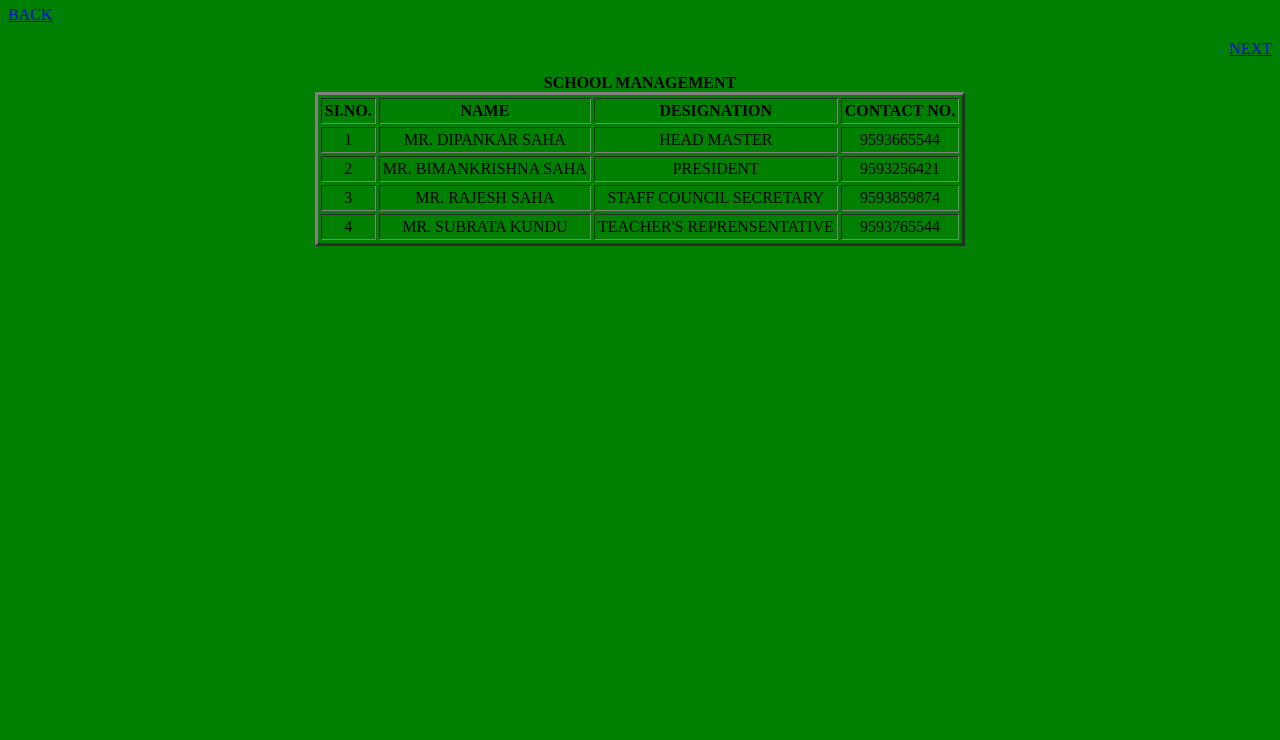
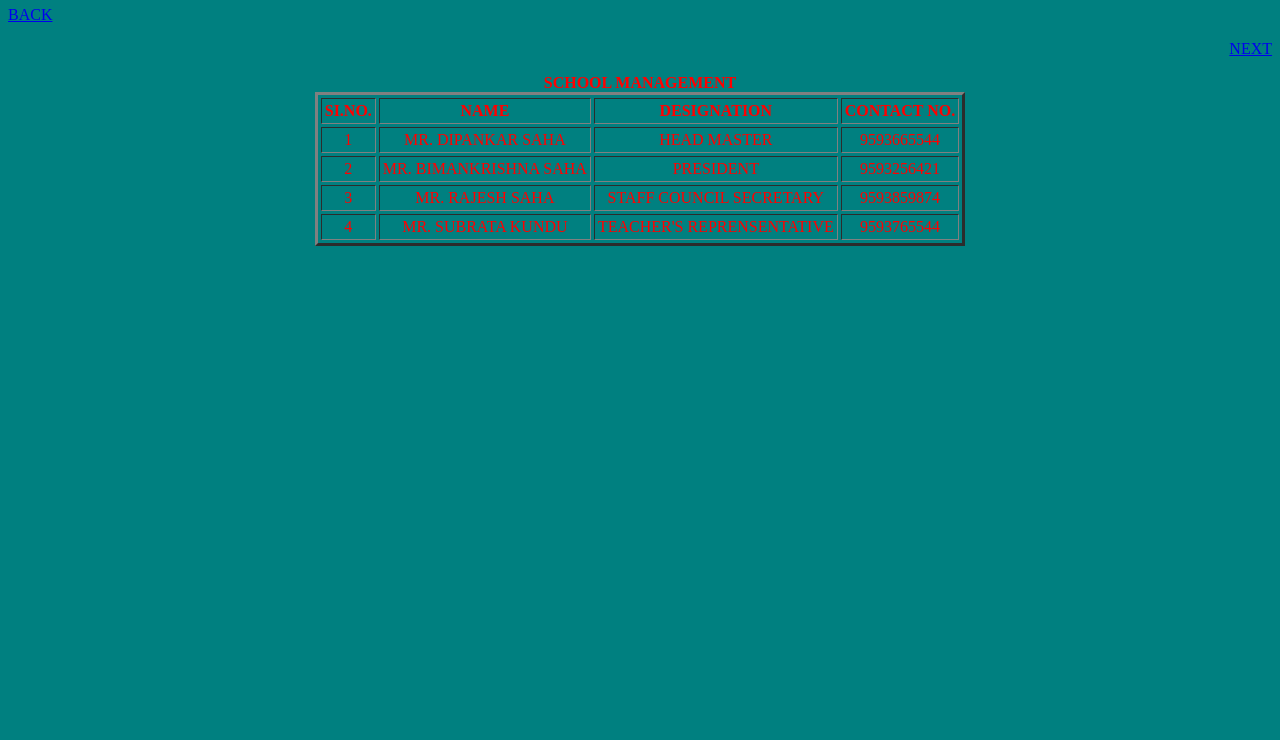
Before and after one commit to panirban/bapi, a plain HTML site: page MANAGEMENT.html in a window 1280 px wide. Shown: the part 60-800 px from the top of the page. Drawn offline with Linux system fonts and the light colour scheme.

Commit message:
Update MANAGEMENT.html

```diff
--- a/MANAGEMENT.html
+++ b/MANAGEMENT.html
@@ -1,6 +1,6 @@
 <HTML>
 <HEAD><TITLE>MANAGEMENT</TITLE></HEAD>
-<BODY BGCOLOR="GREEN">
+<BODY text = "red" BGCOLOR="teal">
 <CENTER><U><H1>NABADWIP BAKULTALA HIGH SCHOOL</H1></U>
 <TABLE BORDER="3" CELLPADDING="3" CELLSPACING = "3">
 <P ALIGN = " CENTRE">
```
